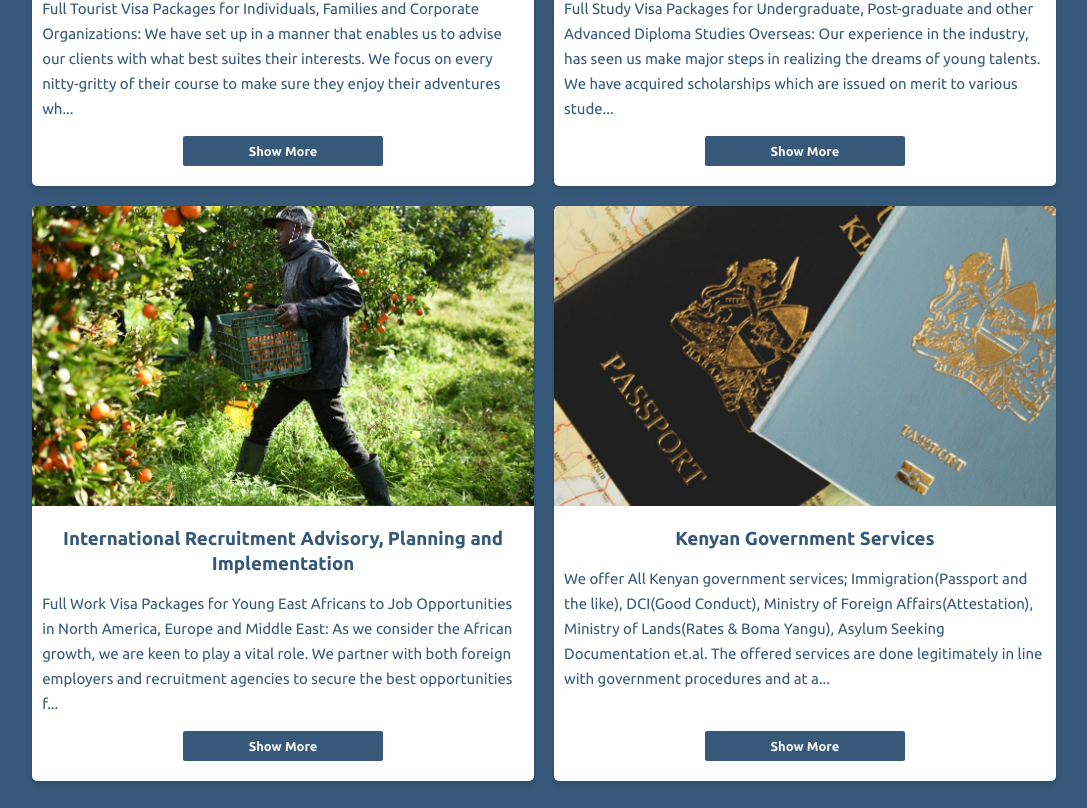
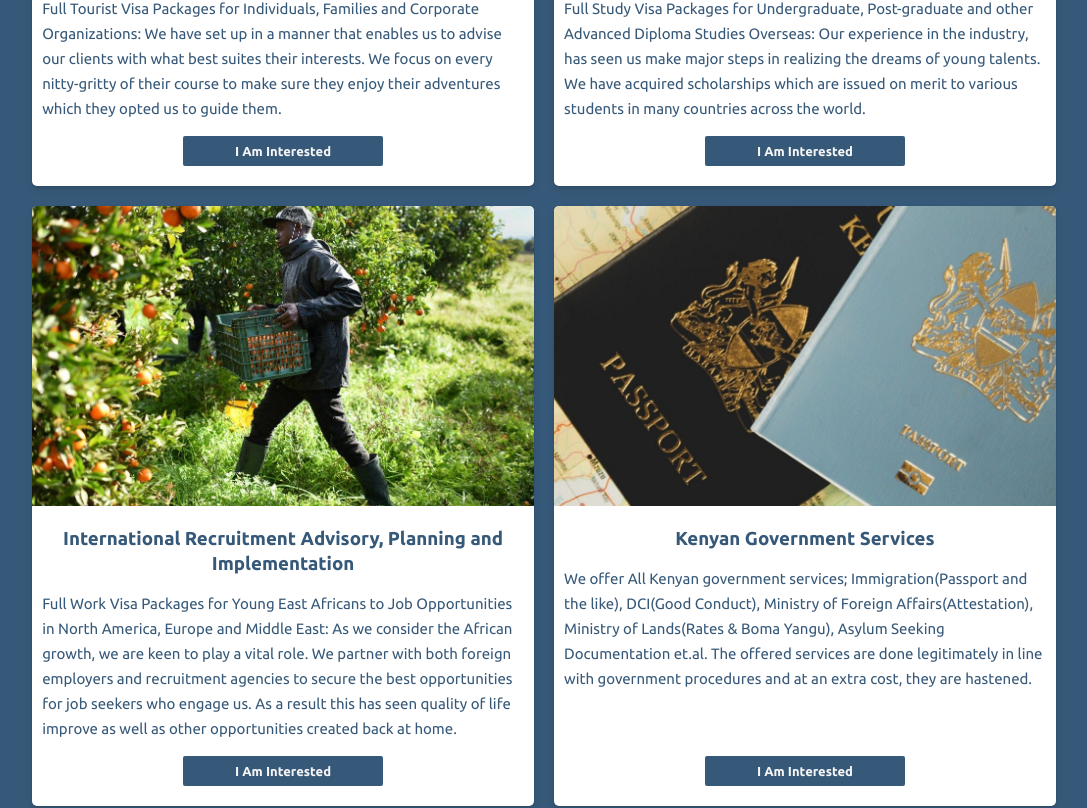
Before and after one commit to 1wes/pithone-international, a React (Vite) app: page / in a window 1280 px wide. Shown: the part 2635-3443 px from the top of the page, without its empty margins (96-1183 px from the left). Built offline with nearby package versions, Linux system fonts and the light colour scheme.

Commit message:
feat(services): redirect user to contact section

```diff
--- a/src/components/services.jsx
+++ b/src/components/services.jsx
@@ -4,6 +4,7 @@ import './services.css';
 
 import SectionHeading from "./heading";
 import { Button } from "./landing";
+import { HashLink as Jumplink } from "react-router-hash-link";
 
 import dubai from '../assets/dubai.jpg';
 import boardroom from '../assets/boardroom.png';
@@ -38,10 +39,7 @@ const Services = () => {
                         <ServiceCards image={passport} service={`Kenyan Government Services`}
                             description={`We offer All Kenyan government services; Immigration(Passport and the like), DCI(Good Conduct), Ministry of
                          Foreign Affairs(Attestation), Ministry of Lands(Rates & Boma Yangu), Asylum Seeking Documentation et.al. The offered services
-                         are done legitimately in line with government procedures and at an extra cost, they are hastened. For example, a passport application
-                          will be done as you are advised on which is the most suitable options in terms of the available booklets at the printing department
-                          in the immigration offices. After the biometrics are captured at the desired station, the passport will take 5 working days unlike
-                          the precedented time which is unknown.`} />
+                         are done legitimately in line with government procedures and at an extra cost, they are hastened.`} />
                     </div>
                 </div>
             </main>
@@ -50,8 +48,6 @@ const Services = () => {
 }
 
 const ServiceCards = ({ image, service, description }) => {
-
-    const [showMore, setShowMore] = useState(false);
 
     return (
         <Fragment>
@@ -64,14 +60,14 @@ const ServiceCards = ({ image, service, description }) => {
                         {service}
                     </h3>
                     <p className="service-description">
-                        {`${showMore ? `${description}`: `${description.substring(0, 350)}...`}`}
+                        {description}
                     </p>
                 </div>
-
-                <div className="read-more">
-                      <Button text={showMore?'Show Less': 'Show More'} onClick={()=>{setShowMore(!showMore)}}  id={`more-cta`} />
+                <div>
+                    <Jumplink smooth to={`#contact-section`} className="read-more">
+                        <Button id={`more-cta`} text={`I Am Interested`} />
+                    </Jumplink>
                 </div>
-
             </div>
         </Fragment>
     )
```
